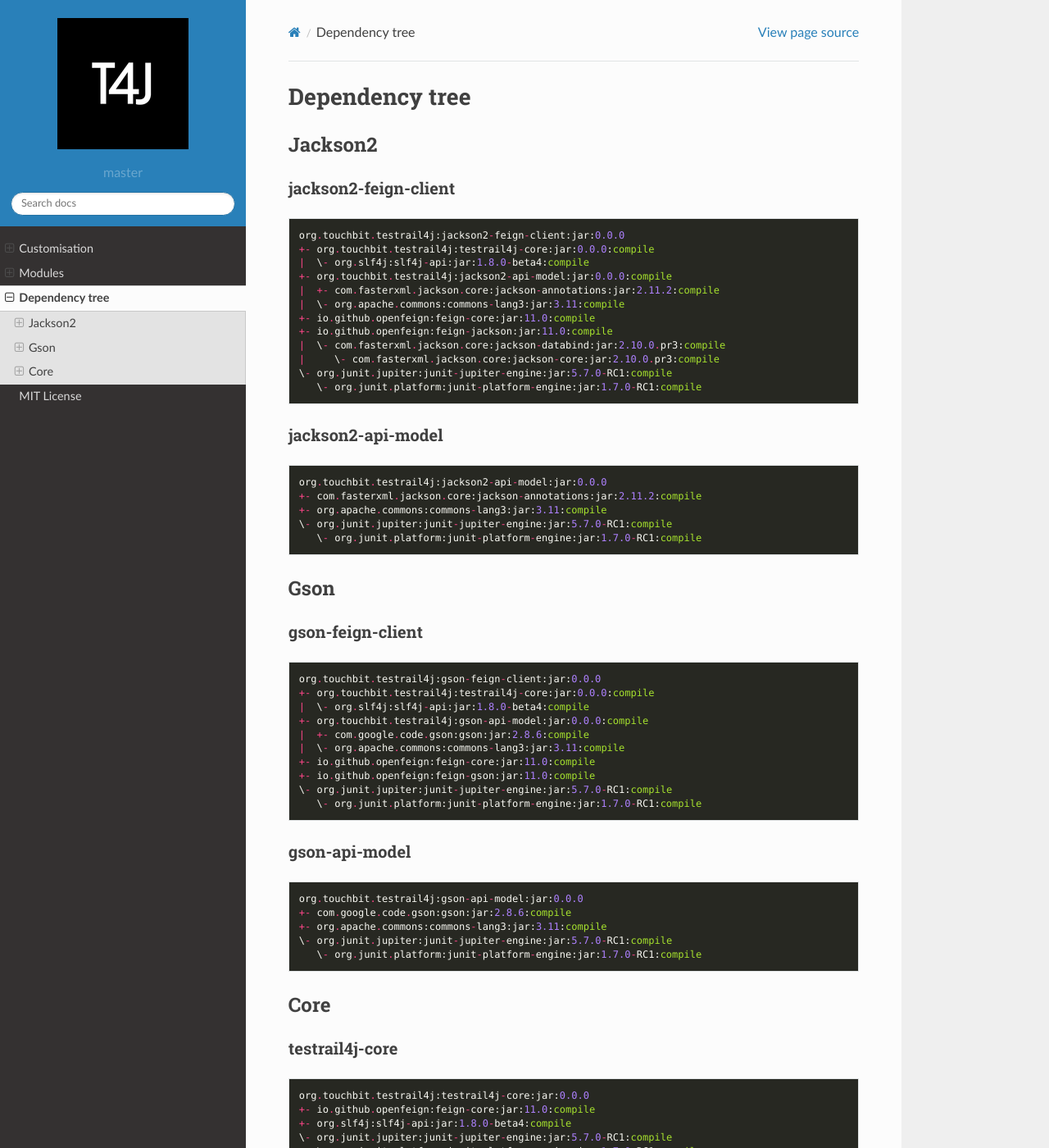
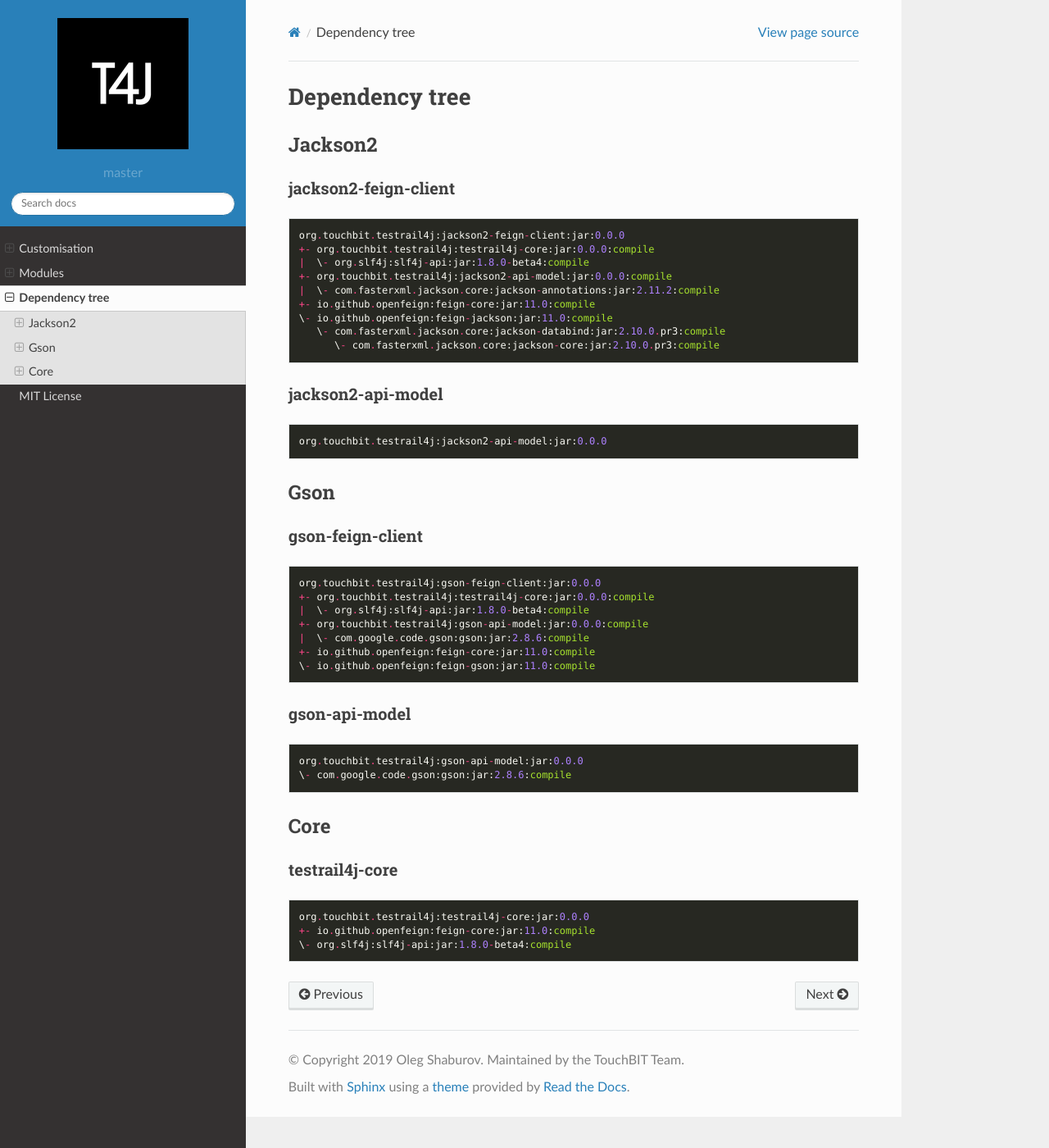
Before and after one commit to touchbit/testrail4j, a Sphinx documentation site: the page built from docs/dependencies.rst, in a window 1280 px wide and 1400 px high. Shown: the whole window at 82% size. Built offline with Sphinx 7.4.7 and the Read the Docs theme 2.0.0, drawn with Linux system fonts in a browser that asks for light colours; formulas are drawn with MathJax 3; some of the changed text lies outside the part shown.

Commit message:
Remove from dependency: junit-jupiter-engine & commons-lang3

```diff
--- a/docs/dependencies/gson-api-model.txt
+++ b/docs/dependencies/gson-api-model.txt
@@ -1,5 +1,2 @@
 org.touchbit.testrail4j:gson-api-model:jar:0.0.0
-+- com.google.code.gson:gson:jar:2.8.6:compile
-+- org.apache.commons:commons-lang3:jar:3.11:compile
-\- org.junit.jupiter:junit-jupiter-engine:jar:5.7.0-RC1:compile
-   \- org.junit.platform:junit-platform-engine:jar:1.7.0-RC1:compile
+\- com.google.code.gson:gson:jar:2.8.6:compile
--- a/docs/dependencies/gson-feign-client.txt
+++ b/docs/dependencies/gson-feign-client.txt
@@ -2,9 +2,6 @@ org.touchbit.testrail4j:gson-feign-client:jar:0.0.0
 +- org.touchbit.testrail4j:testrail4j-core:jar:0.0.0:compile
 |  \- org.slf4j:slf4j-api:jar:1.8.0-beta4:compile
 +- org.touchbit.testrail4j:gson-api-model:jar:0.0.0:compile
-|  +- com.google.code.gson:gson:jar:2.8.6:compile
-|  \- org.apache.commons:commons-lang3:jar:3.11:compile
+|  \- com.google.code.gson:gson:jar:2.8.6:compile
 +- io.github.openfeign:feign-core:jar:11.0:compile
-+- io.github.openfeign:feign-gson:jar:11.0:compile
-\- org.junit.jupiter:junit-jupiter-engine:jar:5.7.0-RC1:compile
-   \- org.junit.platform:junit-platform-engine:jar:1.7.0-RC1:compile
+\- io.github.openfeign:feign-gson:jar:11.0:compile
--- a/docs/dependencies/jackson2-api-model.txt
+++ b/docs/dependencies/jackson2-api-model.txt
@@ -1,5 +1 @@
 org.touchbit.testrail4j:jackson2-api-model:jar:0.0.0
-+- com.fasterxml.jackson.core:jackson-annotations:jar:2.11.2:compile
-+- org.apache.commons:commons-lang3:jar:3.11:compile
-\- org.junit.jupiter:junit-jupiter-engine:jar:5.7.0-RC1:compile
-   \- org.junit.platform:junit-platform-engine:jar:1.7.0-RC1:compile
--- a/docs/dependencies/jackson2-feign-client.txt
+++ b/docs/dependencies/jackson2-feign-client.txt
@@ -2,11 +2,8 @@ org.touchbit.testrail4j:jackson2-feign-client:jar:0.0.0
 +- org.touchbit.testrail4j:testrail4j-core:jar:0.0.0:compile
 |  \- org.slf4j:slf4j-api:jar:1.8.0-beta4:compile
 +- org.touchbit.testrail4j:jackson2-api-model:jar:0.0.0:compile
-|  +- com.fasterxml.jackson.core:jackson-annotations:jar:2.11.2:compile
-|  \- org.apache.commons:commons-lang3:jar:3.11:compile
+|  \- com.fasterxml.jackson.core:jackson-annotations:jar:2.11.2:compile
 +- io.github.openfeign:feign-core:jar:11.0:compile
-+- io.github.openfeign:feign-jackson:jar:11.0:compile
-|  \- com.fasterxml.jackson.core:jackson-databind:jar:2.10.0.pr3:compile
-|     \- com.fasterxml.jackson.core:jackson-core:jar:2.10.0.pr3:compile
-\- org.junit.jupiter:junit-jupiter-engine:jar:5.7.0-RC1:compile
-   \- org.junit.platform:junit-platform-engine:jar:1.7.0-RC1:compile
+\- io.github.openfeign:feign-jackson:jar:11.0:compile
+   \- com.fasterxml.jackson.core:jackson-databind:jar:2.10.0.pr3:compile
+      \- com.fasterxml.jackson.core:jackson-core:jar:2.10.0.pr3:compile
--- a/docs/dependencies/testrail4j-core.txt
+++ b/docs/dependencies/testrail4j-core.txt
@@ -1,5 +1,3 @@
 org.touchbit.testrail4j:testrail4j-core:jar:0.0.0
 +- io.github.openfeign:feign-core:jar:11.0:compile
-+- org.slf4j:slf4j-api:jar:1.8.0-beta4:compile
-\- org.junit.jupiter:junit-jupiter-engine:jar:5.7.0-RC1:compile
-   \- org.junit.platform:junit-platform-engine:jar:1.7.0-RC1:compile
+\- org.slf4j:slf4j-api:jar:1.8.0-beta4:compile
--- a/pom.xml
+++ b/pom.xml
@@ -175,11 +176,6 @@
                 <groupId>com.google.code.gson</groupId>
                 <artifactId>gson</artifactId>
                 <version>2.8.6</version>
-            </dependency>
-            <dependency>
-                <groupId>org.apache.commons</groupId>
-                <artifactId>commons-lang3</artifactId>
-                <version>3.11</version>
             </dependency>
             <dependency>
                 <groupId>org.slf4j</groupId>
```
Also changed, not shown: other parts of pom.xml (+1 -0 lines), 3 other files.
